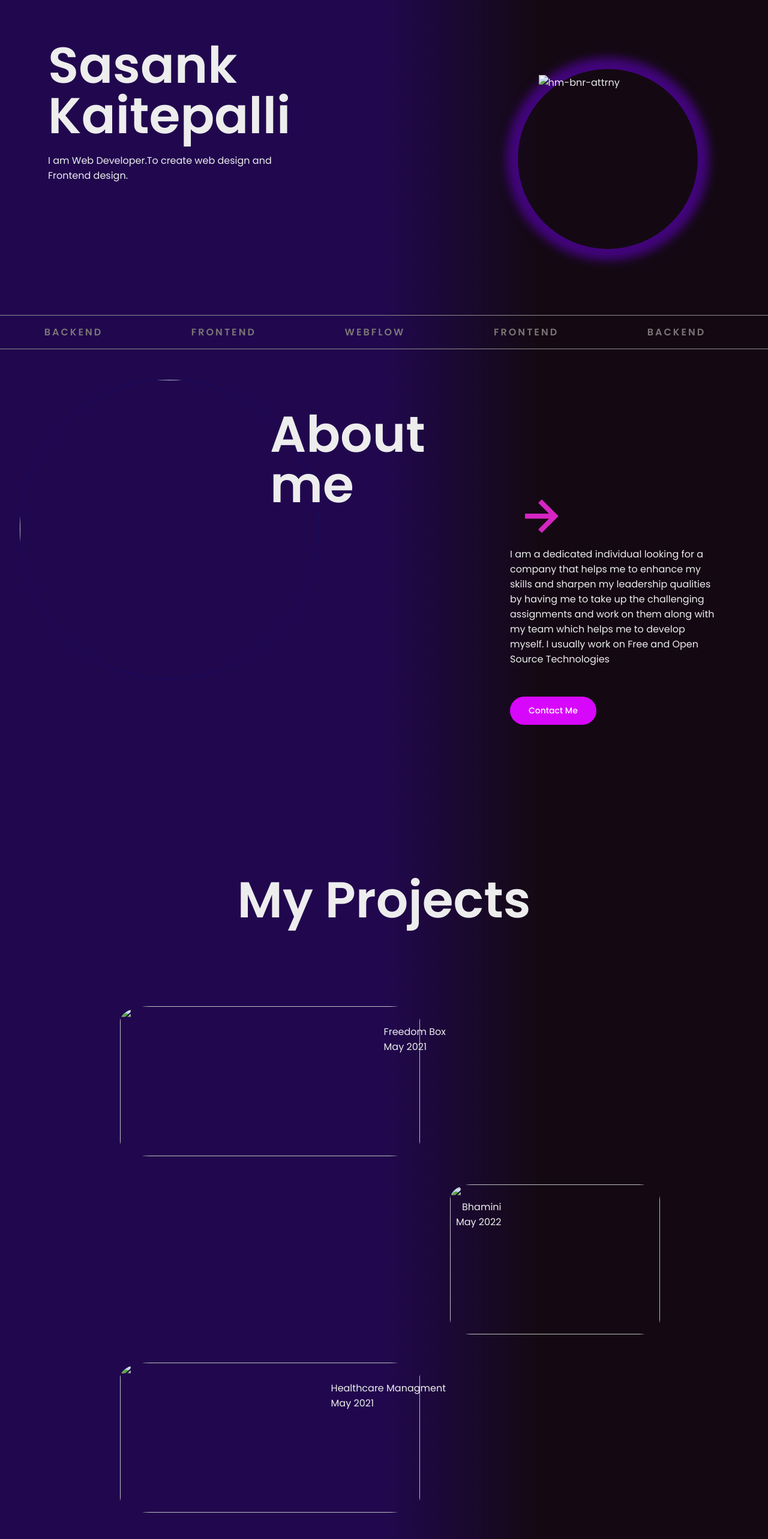
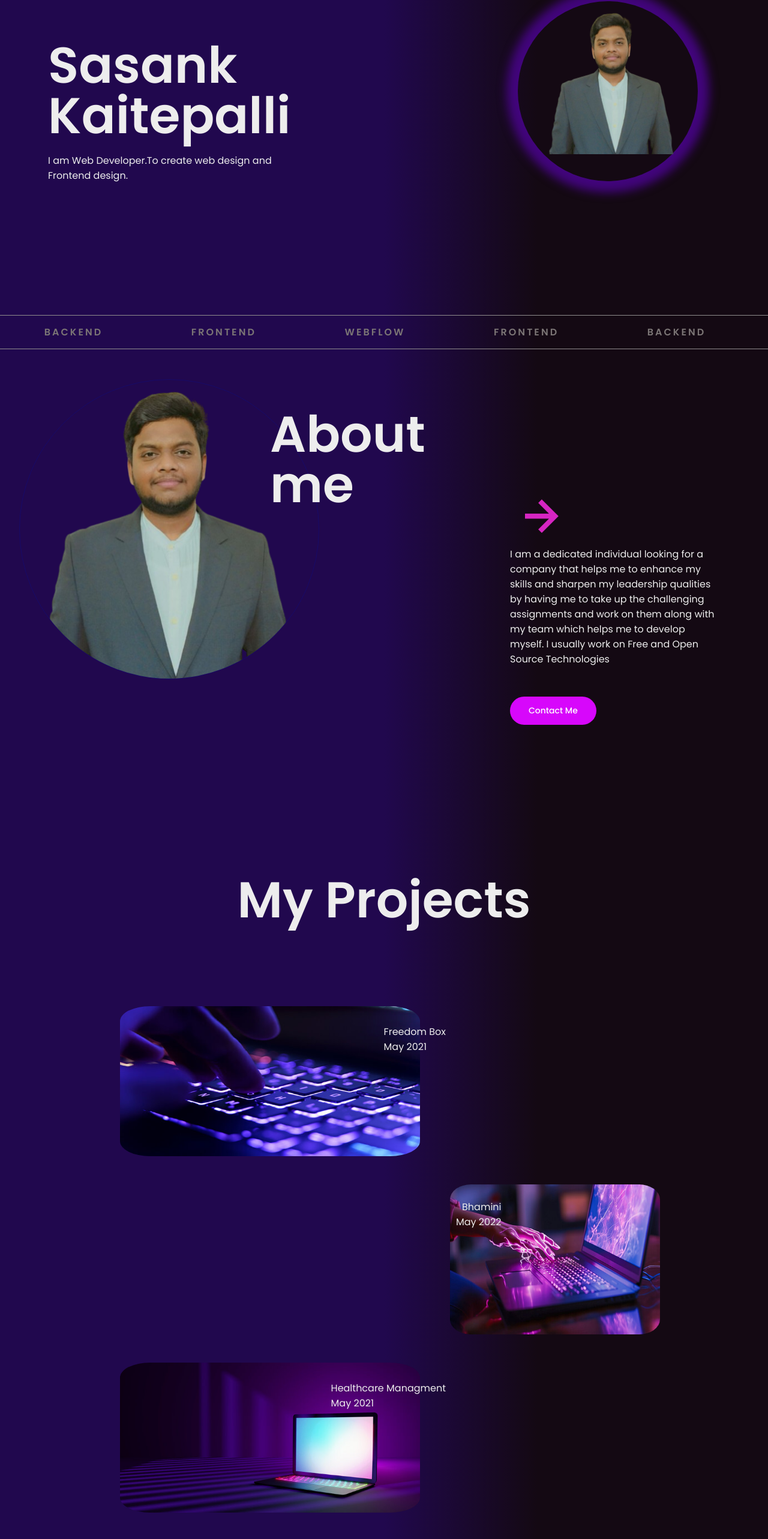
Before and after one commit to Sasankkaitepalli/Portfolio, a plain HTML site: page Main.html in a window 1280 px wide. Shown: the part 155-2720 px from the top of the page at 60% size. Drawn offline with nearby package versions, Linux system fonts and the light colour scheme.

Commit message:
Update Main.html

```diff
--- a/Main.html
+++ b/Main.html
@@ -39,7 +39,7 @@
                 <h1>Sasank Kaitepalli</h1>
                 <p>I am Web Developer.To create web design and Frontend design.</p>
             </div>
-            <div class="home_img"><img src="images/Sasi.png" alt="hm-bnr-attrny"></div>
+            <div class="home_img"><img src="Sasi.png" alt="hm-bnr-attrny"></div>
         </div>
         <br>
         <br>
@@ -60,7 +60,7 @@
     <div class="about" id="about">
         <div class="about_row">
             <div class="about_col1">
-                <img src="images/Sasi.png" alt="">
+                <img src="Sasi.png" alt="">
             </div>
 
 
@@ -87,19 +87,19 @@
     <h1> <center>My Projects</center></h1>
     <br><br><br>
     <div class="project-card">
-        <img src="images/laptop1.jpg" alt="">
+        <img src="laptop1.jpg" alt="">
         <div class="top-right">Freedom Box<br>May 2021</div>
     </div>
     <div class="project-card2">
-        <img src="images/laptop2.jpg" alt="">
+        <img src="laptop2.jpg" alt="">
         <div class="top-left">Bhamini<br>May 2022</div>
     </div>
     <div class="project-card">
-        <img src="images/laptop3.jpg" alt="">
+        <img src="laptop3.jpg" alt="">
         <div class="top-right">Healthcare Managment<br>May 2021</div>
     </div>
     <div class="project-card2">
-        <img src="images/laptop4.jpg" alt="">
+        <img src="laptop4.jpg" alt="">
         <div class="top-left">Log book Managment<br>May 2021</div>
     </div>
 </div>
```
